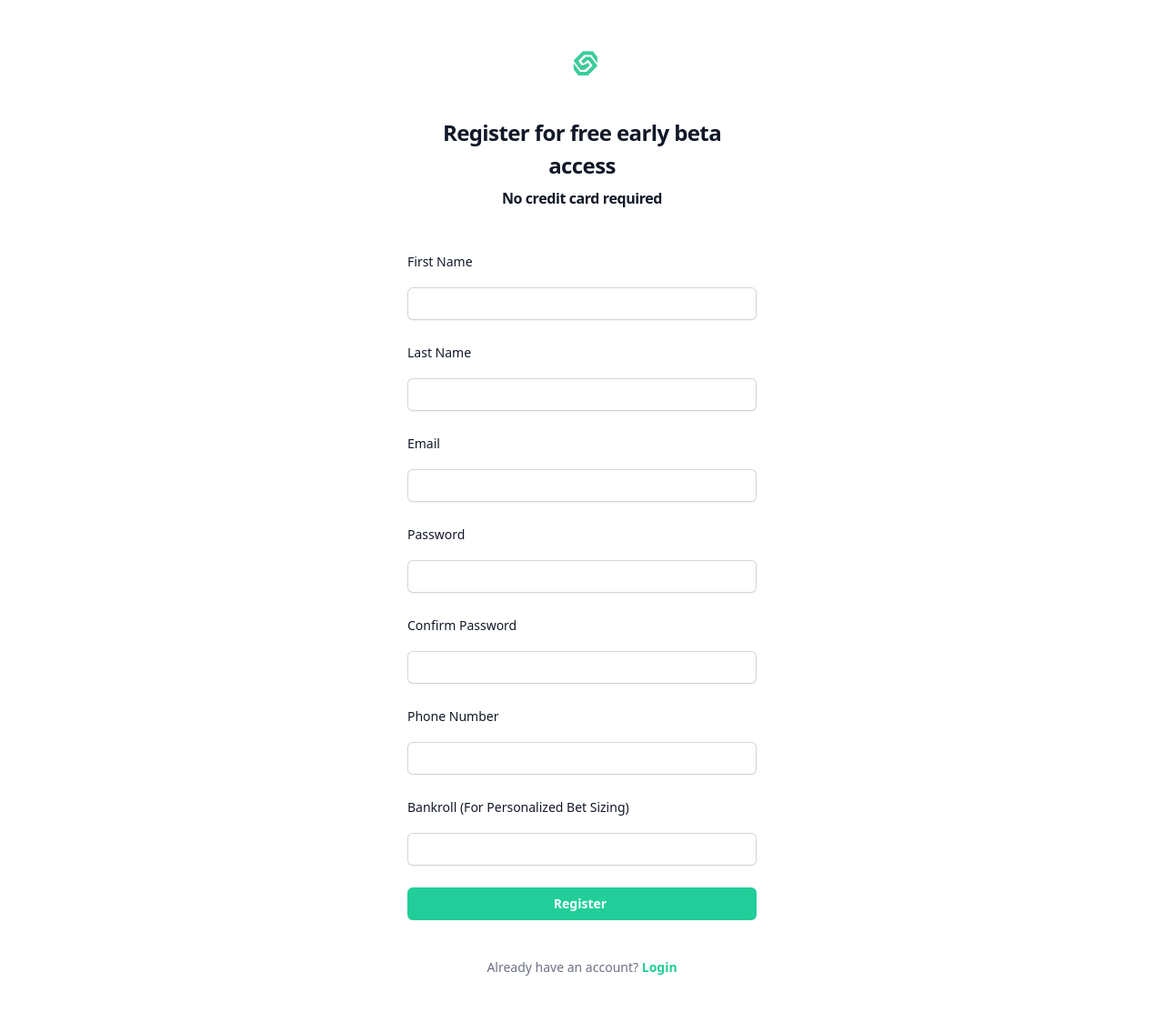
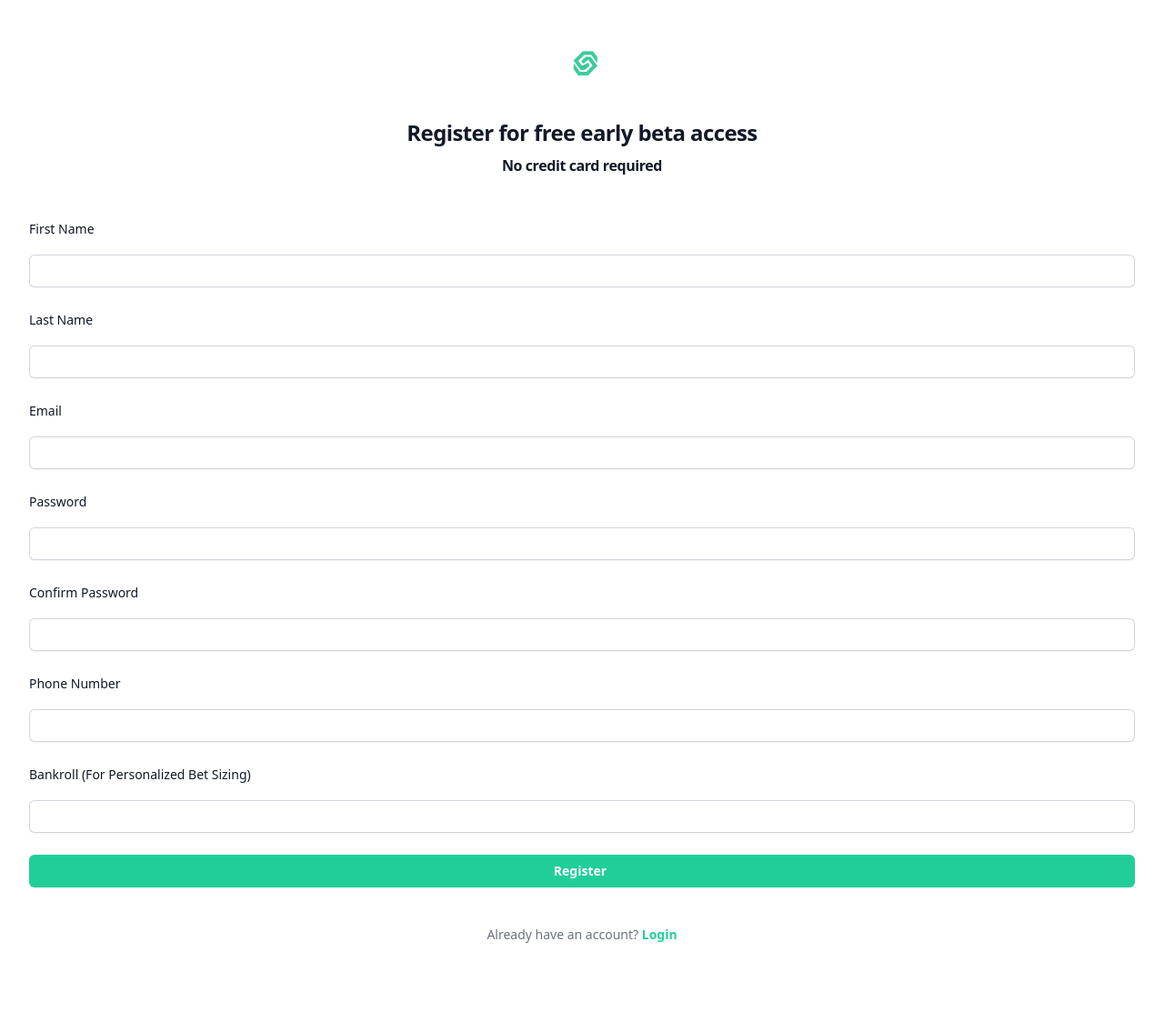
Before and after one commit to youngfeiler/SmartBetter-website, a Flask app: page /register in a window 1280 px wide. Shown: the whole page at 91% size. After the commit the page ends 1037 px from the top, so only its background shows below. Run offline with Flask 2, Linux system fonts and the light colour scheme; data comes from the database, SQL or seed files in the repository; some libraries are stand-ins or nearby versions.

Commit message:
register input width test

```diff
--- a/static/templates/register.html
+++ b/static/templates/register.html
@@ -6,23 +6,20 @@
 
 <title>SmartBettor - Registration</title>
 <link rel="icon" type="image/png" href="static/images/favicon.png">
-
-<script src="https://cdn.tailwindcss.com"></script>
-
 <script src="https://cdn.tailwindcss.com"></script>
 
 <div class="flex min-h-full flex-col justify-center px-6 py-12 lg:px-8">
-  <div class="sm:mx-auto sm:w-full sm:max-w-sm">
+  <div class="sm:mx-auto sm:w-full"> <!-- Remove max-width for mobile -->
     <img class="mx-auto h-10 w-auto" src="static/images/Bet-Smartr-logo-only-preview.png" alt="Your Company">
     <h2 class="mt-10 text-center text-2xl font-bold leading-9 tracking-tight text-gray-900"> Register for free early beta access</h2>
-    <h1 class=" text-center text-s font-bold leading-9 tracking-tight text-gray-900"> No credit card required</h1>
+    <h1 class="text-center text-s font-bold leading-9 tracking-tight text-gray-900"> No credit card required</h1>
   </div>
 
-  <div class="mt-10 sm:mx-auto sm:w-full sm:max-w-sm">
-    <form id="registration-form" class="space-y-6" method="POST" action="/register">
+  <div class="mt-10 sm:mx-auto sm:w-full"> <!-- Remove max-width for mobile -->
+    <form id="registration-form" class="space-y-6 w-full" method="POST" action="/register">
       <div>
         <label class="block text-sm font-medium leading-6 text-gray-900 mb-4">First Name</label>
-        <input type="text" id="first-name" name="first_name" class="block w-full rounded-md border-0 py-1.5 pl-2 text-gray-900 shadow-sm ring-1 ring-inset ring-gray-300 placeholder:text-gray-400 focus:ring-2 focus:ring-inset focus:ring-indigo-600 sm:text-sm sm:leading-6" value="{{ form_data.get('first_name', '') }}" required>
+        <input type="text" id="first-name" name="first_name" class="block w-full rounded-md border-0 py-1.5 pl-2 text-gray-900 shadow-sm ring-1 ring-inset ring-gray-300 placeholder:text-gray-400 focus:ring-2 focus:ring-inset focus:ring-indigo-600 sm:text-sm sm:leading-6 w-full" value="{{ form_data.get('first_name', '') }}" required>
       </div>
       <div>
         <label class="block text-sm font-medium leading-6 text-gray-900 mb-4">Last Name</label>
```
